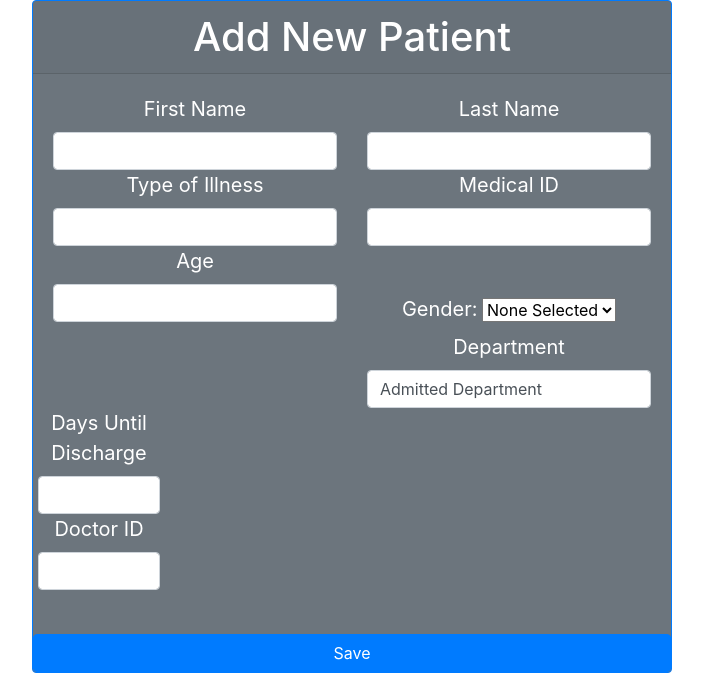
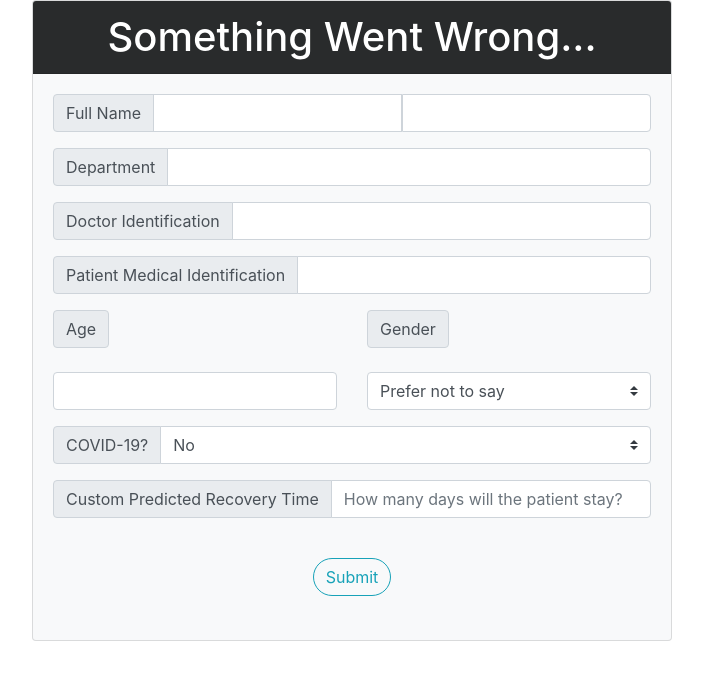
Before and after one commit to natelincyber/hospital_management_tool, a Flask app: template Templates/edit.html in a window 1280 px wide. Shown: the part 101-800 px from the top of the page, without its empty margins (288-991 px from the left). Run offline with Flask 2, Linux system fonts and the light colour scheme; the template is opened without the code that fills it, so the values that code supplies are empty; some libraries are stand-ins or nearby versions.

Commit message:
modified:   Templates/edit.html 	modified:   Templates/new_patient_error.html 	modified:   Templates/see_patients.html 	modified:   patients.db

```diff
--- a/Templates/edit.html
+++ b/Templates/edit.html
@@ -12,120 +12,135 @@
 
 {% endblock %}
 
-{% block title %}HELLO?{% endblock %}
+{% block title %}Add Patient Form{% endblock %}
 
 {% block body %}
-    <div class="card border-primary text-white bg-secondary mb-3" style="max-width: 40rem; text-align: center;">
-        <h1 class="card-header">Add New Patient</h1>
+    <div class="card bg-light mb-3" style="max-width: 40rem; text-align: center;">
+        <h1 class="card-header text-white" style="background-color: #292b2c;">Something Went Wrong...</h1>
         <div class="card-body">
             <form action='/see_patients/edit/{{ patient.id }}' method='POST'>
-                <div class="row">
-                    <div class="col-6">
-                        <label for='firstName' class="lead"><b>First Name</b></label>
+                <div class="input-group">
+                    <div class="input-group-prepend">
+                        <span class="input-group-text">Full Name</span>
+                    </div>
+                    <label for='firstName' class="lead"></label>
                     <input
                     class="form-control"
                     type="text"
-                        name='firstName'
-                        id='firstName'
-                        value='{{patient.firstName}}'
+                    name="firstName"
+                    id="firstName"
+                    value='{{ patient.firstName }}'
                     aria-label="First Name"
                     />
-                    </div>
-                    <div class="col-6">
-                        <label for='lastName' class="lead"><b>Last Name</b></label>
+                    <label for='lastName' class="lead"></label>
                     <input
                     class="form-control"
                     type="text"
-                        name='lastName'
-                        id='lastName'
-                        value='{{patient.lastName}}'
-                        aria-label="Last Name"
+                    name="lastName"
+                    id="lastName"
+                    value='{{ patient.lastName }}'
+                    aria-label="Patient Last Name"
                     />
                 </div>
+                <p>
+                <div class="input-group mb-3">
+                    <div class="input-group-prepend">
+                        <span class="input-group-text">Department</span>
                     </div>
-                <div class="row">
+                    <label for='field' class="lead"></label>
+                    <input type="text" class="form-control" value='{{ patient.field }}' type="text" name="field" id="field" aria-label="Admitted Department">
+                </div>
+
+                <div class="input-group mb-3">
+                    <div class="input-group-prepend">
+                        <span class="input-group-text">Doctor Identification</span>
+                    </div>
+                    <label for='doctorID' class="lead"></label>
+                    <input type="text" class="form-control" value='{{ patient.doctorID }}' type="text" name="doctorID" id="doctorID" aria-label="Doctor Identification Number">
+                </div>
+
+                <div class="input-group mb-3">
+                    <div class="input-group-prepend">
+                        <span class="input-group-text">Patient Medical Identification</span>
+                    </div>
+                    <label for='medID' class="lead"></label>
+                    <input type="text" class="form-control" value='{{ patient.medID }}' type="number" name="medID" id="medID" aria-label="Medical Identification Number">
+                </div>
+
+                <div class="form-group row">
                     <div class="col-6">
-                        <label for='state' class="lead"><b>Type of Illness</b></label>
-                        <input
-                        class="form-control"
-                        type="text"
-                        name="state"
-                        id="state"
-                        value='{{patient.state}}'
-                        aria-label="Illness"
-                        />
+                        <div class="input-group-prepend">
+                            <span class="input-group-text">Age</span>
                         </div>
-                    <div class="col-6">
-                        <label for='medID' class="lead"><b>Medical ID</b></label>
-                        <input
-                        class="form-control"
-                        type="number"
-                        name="medID"
-                        id="medID"
-                        value='{{patient.medID}}'
-                        aria-label="Medical Identification Number"
-                        />
-                    </div>
-                </div>
-                <div class="row">
-                    <div class="col-6">
-                        <label for='age' class="lead"><b>Age</b></label>
+                        <label for='age' class="lead"></label>
                         <input
                         class="form-control"
                         type="number"
                         name='age'
                         id='age'
-                        value='{{patient.age}}'
-                        aria-label="Age"
+                        value='{{ patient.age }}'
+                        aria-label="Patient Age"
                         />
                     </div>
                     <div class="col-6">
-                        <br>
-                        <br>
-                        <label for='gender' class="lead"><b>Gender:</b></label>
-                        <select  name='gender' id='gender' value='{{patient.gender}}'>
-                            <option value='None Selected'>None Selected</option>
-                            <option value='Male'>Male</option>
-                            <option value='Female'>Female</option>
-                            <option value='Other'>Other</option>
+                        <div class="input-group-prepend">
+                            <span class="input-group-text">Gender</span>
+                        </div>
+                        <label for='gender' class="lead"></label>
+                        <select class="custom-select" name="gender" id="gender">
+                            {% if patient.gender %}
+
+                                {% if patient.gender|int == 0 %}
+                                    <option value="0" selected>Prefer not to say</option>
+                                    <option value="1">Male</option>
+                                    <option value="2">Female</option>
+                                    <option value="3">Other</option>
+                                {% elif patient.gender|int == 1 %}
+                                    <option value="1" selected>Male</option>
+                                    <option value="0">Prefer not to say</option>
+                                    <option value="2">Female</option>
+                                    <option value="3">Other</option>
+                                {% elif patient.gender|int == 2 %}
+                                    <option value="2" selected>Female</option>
+                                    <option value="0">Prefer not to say</option>
+                                    <option value="1">Male</option>
+                                    <option value="3">Other</option>
+                                {% elif patient.gender|int == 3 %}
+                                    <option value='3'   selected>Other</option>
+                                    <option value="0">Prefer not to say</option>
+                                    <option value="1">Male</option>
+                                    <option value="2">Female</option>
+                                {% endif %}
+                            {% else %}
+                                <option value="0">Prefer not to say</option>
+                                <option value="1">Male</option>
+                                <option value="2">Female</option>
+                                <option value="3">Other</option>
+                            {% endif %}
                         </select>
-                        <label for='field' class="lead"><b>Department</b></label>
-                        <input
-                            class="form-control"
-                            type="text"
-                            name='field'
-                            id='field'
-                            value='Admitted Department'
-                            aria-label="Admitted Department"
-                        />
-                    </div>
-                    <div class="row">
-                        <div class="col-6">
-                            <label for='cureTime' class="lead"><b>Days Until Discharge</b></label>
-                            <input
-                                class="form-control"
-                                type="number"
-                                name='cureTime'
-                                id='cureTime'
-                                value='{{patient.cureTime}}'
-                                aria-label="Days Until Discharge"
-                            />
-                            <label for='doctorID' class="lead"><b>Doctor ID</b></label>
-                            <input
-                                class="form-control"
-                                type="number"
-                                name='doctorID'
-                                id='doctorID'
-                                value='Doctor ID'
-                                aria-label="Doctor ID"
-                            />
                     </div>
                 </div>
+
+                <div class="input-group mb-3">
+                    <div class="input-group-prepend">
+                        <span class="input-group-text">COVID-19?</span>
                     </div>
-                <br>
-
+                    <label for='state' class="lead"></label>
+                    <select class="custom-select" name="state" id="state">
+                        <option value="1" selected>No</option>
+                        <option value="2">Mild (7-day recovery period)</option>
+                        <option value="3">Severe (30-day recovery period)</option>
+                    </select>
                 </div>
-            <input class="btn btn-primary" type="submit" value='Save'>
+                <div class="input-group mb-3">
+                    <div class="input-group-prepend">
+                        <span class="input-group-text">Custom Predicted Recovery Time</span>
+                    </div>
+                    <label for='cureTime' class="lead"></label>
+                    <input type="text" class="form-control" placeholder="How many days will the patient stay?" type="number" name="cureTime" id="cureTime" aria-label="How many days will the patient stay?">
+                </div>
+                <button class="btn btn-outline-info rounded-pill my-4 mx-auto" type="submit" value="Save">Submit</button>
+            </div>
             </form>
         </div>
     </div>
```
Also changed, not shown: Templates/new_patient_error.html (+0 -12 lines), Templates/see_patients.html (+6 -3 lines), patients.db. Lines whose indentation alone changed are shown as unchanged.
